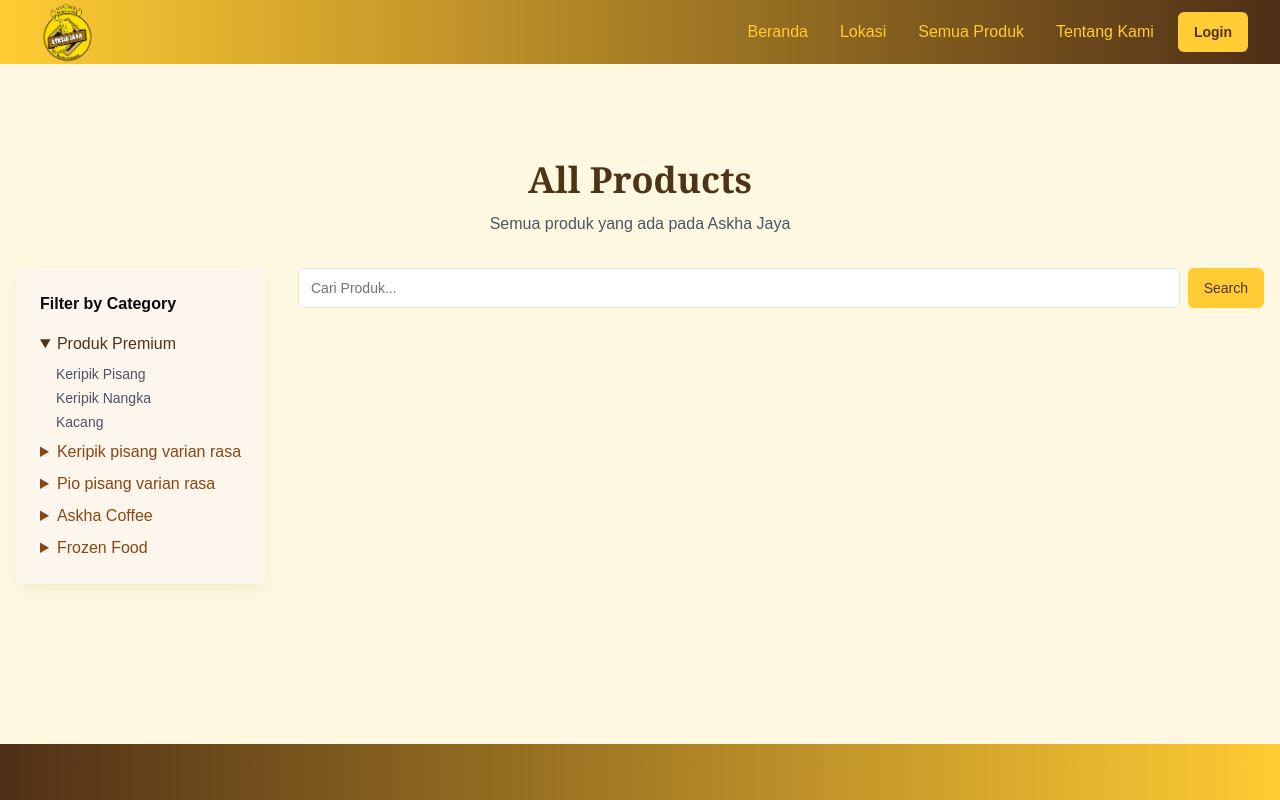
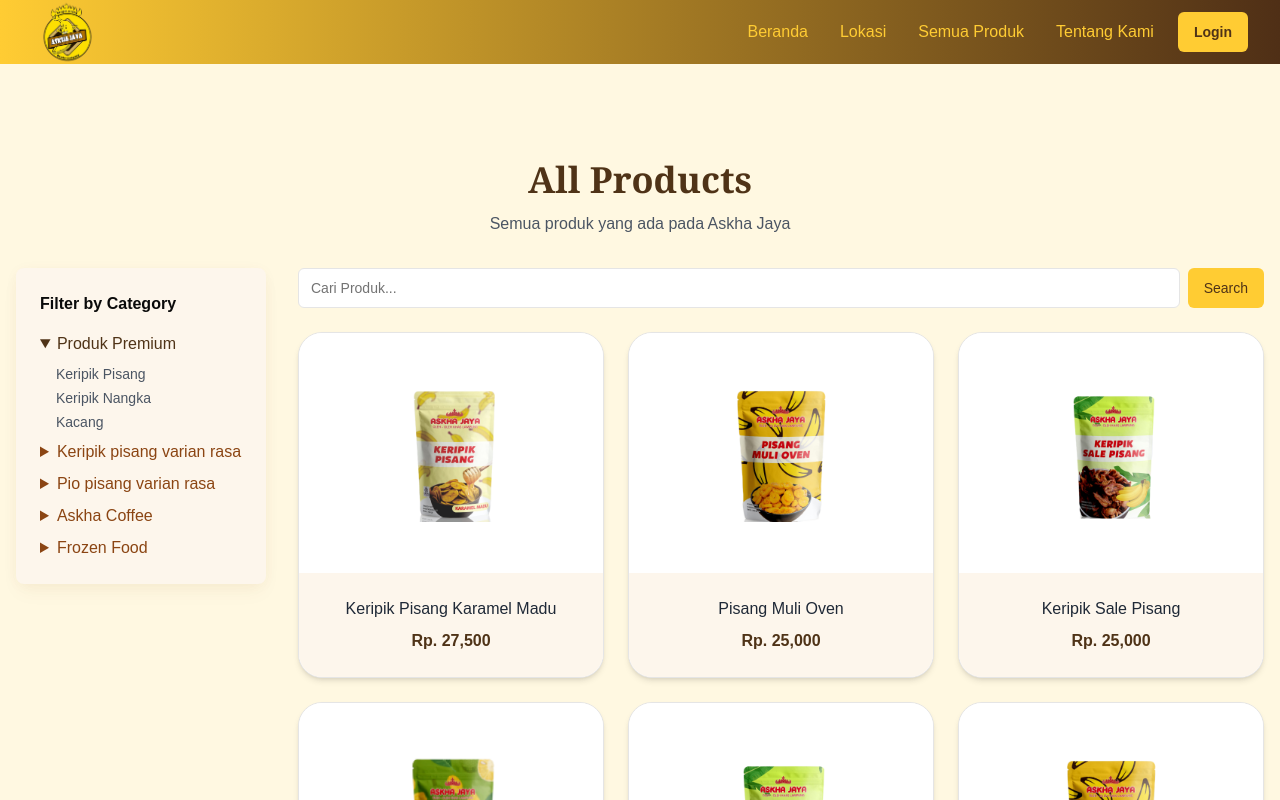
Before and after one commit to afrandormd/BBC, a Next.js app: page /allproducts in a window 1280 px wide. Shown: the top 800 px of the page. Built offline with nearby package versions, Linux system fonts and the light colour scheme.

Commit message:
rando: membuat komponen card untuk produk di halaman allproducts

```diff
--- a/app/allproducts/page.tsx
+++ b/app/allproducts/page.tsx
@@ -117,9 +117,37 @@
                 Search
               </Button>
             </div>
+            {/* Card All Products */}
+            <div className="grid sm:grid-cols-2 md:grid-cols-3 gap-6">
+              {products.map((product) => (
+                <Card
+                  key={product.id}
+                  className="rounded-3xl shadow-md overflow-hidden transform transition-transform hover:-translate-y-1"
+                >
+                  <CardContent className="p-0">
+                    <div className="bg-white p-6 flex items-center justify-center">
+                      <div className="w-48 h-48 relative">
+                        <Image
+                          src={product.image}
+                          alt={product.name}
+                          fill
+                          className="object-cover rounded-lg"
+                        />
+                      </div>
+                    </div>
+                    <div className="bg-[#FDF6EC] p-6 flex flex-col items-center">
+                      <h3 className="text-gray-800 text-center font-medium mb-2">
+                        {product.name}
+                      </h3>
+                      <p className="text-secondary font-bold">
+                        Rp. {product.price.toLocaleString()}
+                      </p>
+                    </div>
+                  </CardContent>
+                </Card>
+              ))}
+            </div>
           </div>
-
-          {/* Card All Products */}
         </div>
       </div>
     </section>
```
